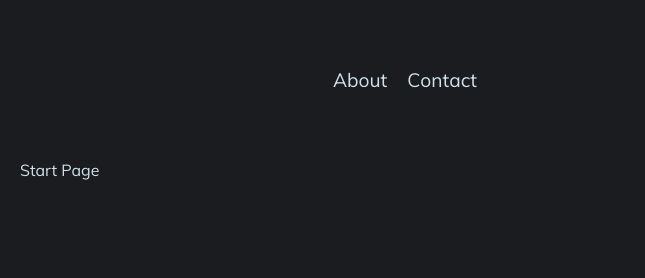
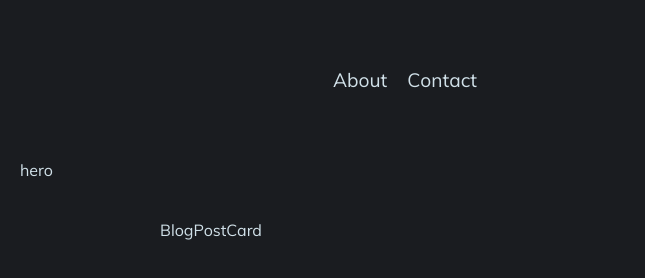
Before and after one commit to JackieCalapristi/gatsby-boilerplate-blog, a Gatsby site: page / in a window 1280 px wide. Shown: the full height of the page, 0-645 px from the left. Built offline with nearby package versions, Linux system fonts and the light colour scheme; Gatsby itself is replaced by a stand-in of ours.

Commit message:
Add hero and blog post card component

```diff
--- /dev/null
+++ b/src/components/BlogPostCard/index.js
@@ -0,0 +1,5 @@
+import React from "react";
+
+const BlogPostCard = () => <div>BlogPostCard</div>;
+
+export default BlogPostCard;
--- /dev/null
+++ b/src/components/Hero/index.js
@@ -0,0 +1,5 @@
+import React from "react";
+
+const Hero = () => <div>hero</div>;
+
+export default Hero;
--- a/src/pages/index.js
+++ b/src/pages/index.js
@@ -3,11 +3,19 @@ import React from "react"
 //Components
 import Layout from "components/Layout"
 import SEO from "components/SEO"
+import Hero from "components/Hero";
+import BlogPostCard from "components/BlogPostCard";
 
-const IndexPage = () => (
-  <Layout>
-    Start Page
-  </Layout>
-)
+const IndexPage = () => {
+  return (
+    <Layout>
+      <SEO title = "Home" />
+      <Hero />
+      <main>
+        <BlogPostCard />
+      </main>
+    </Layout>
+  )
+}
 
 export default IndexPage
```
